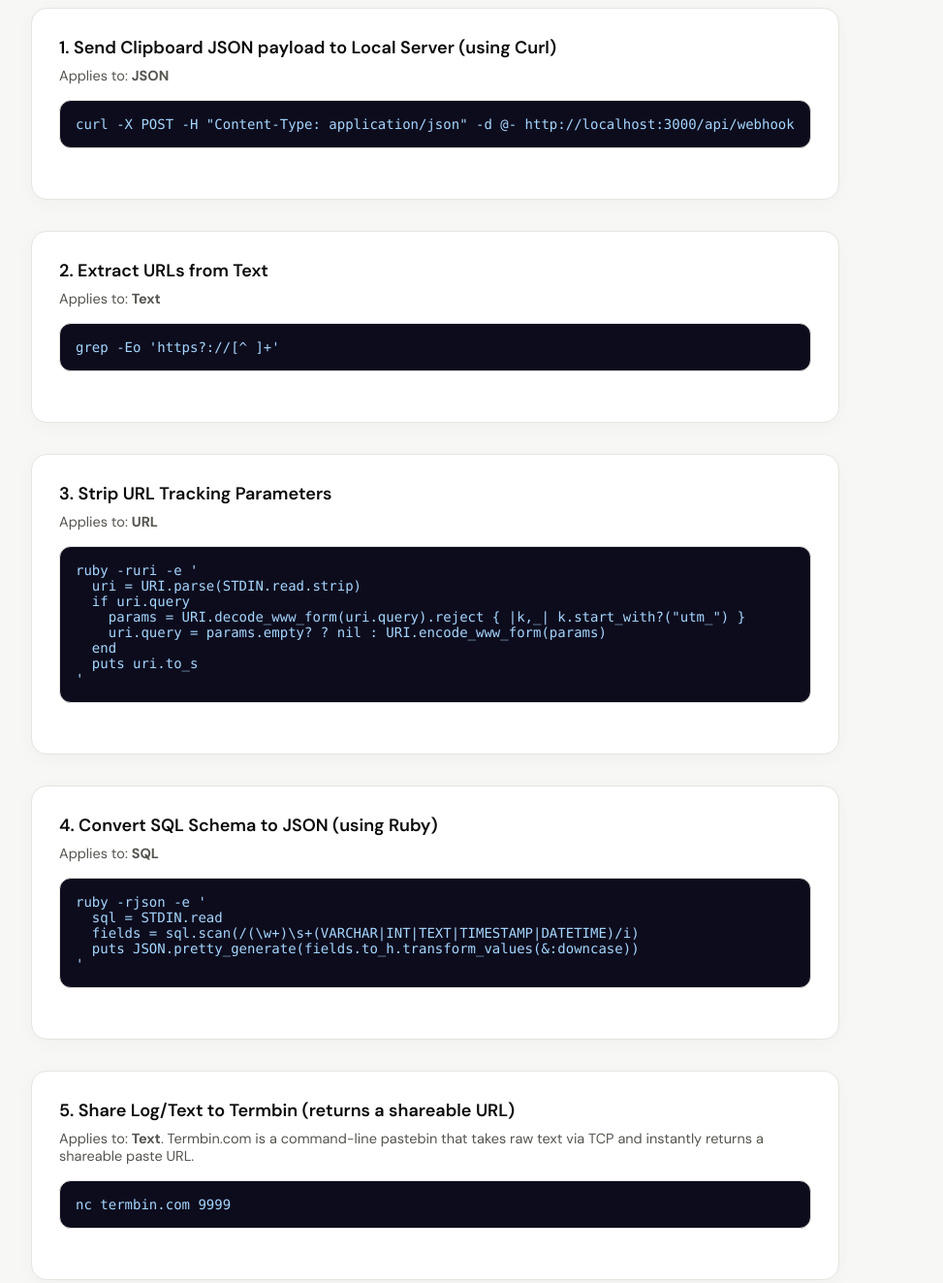
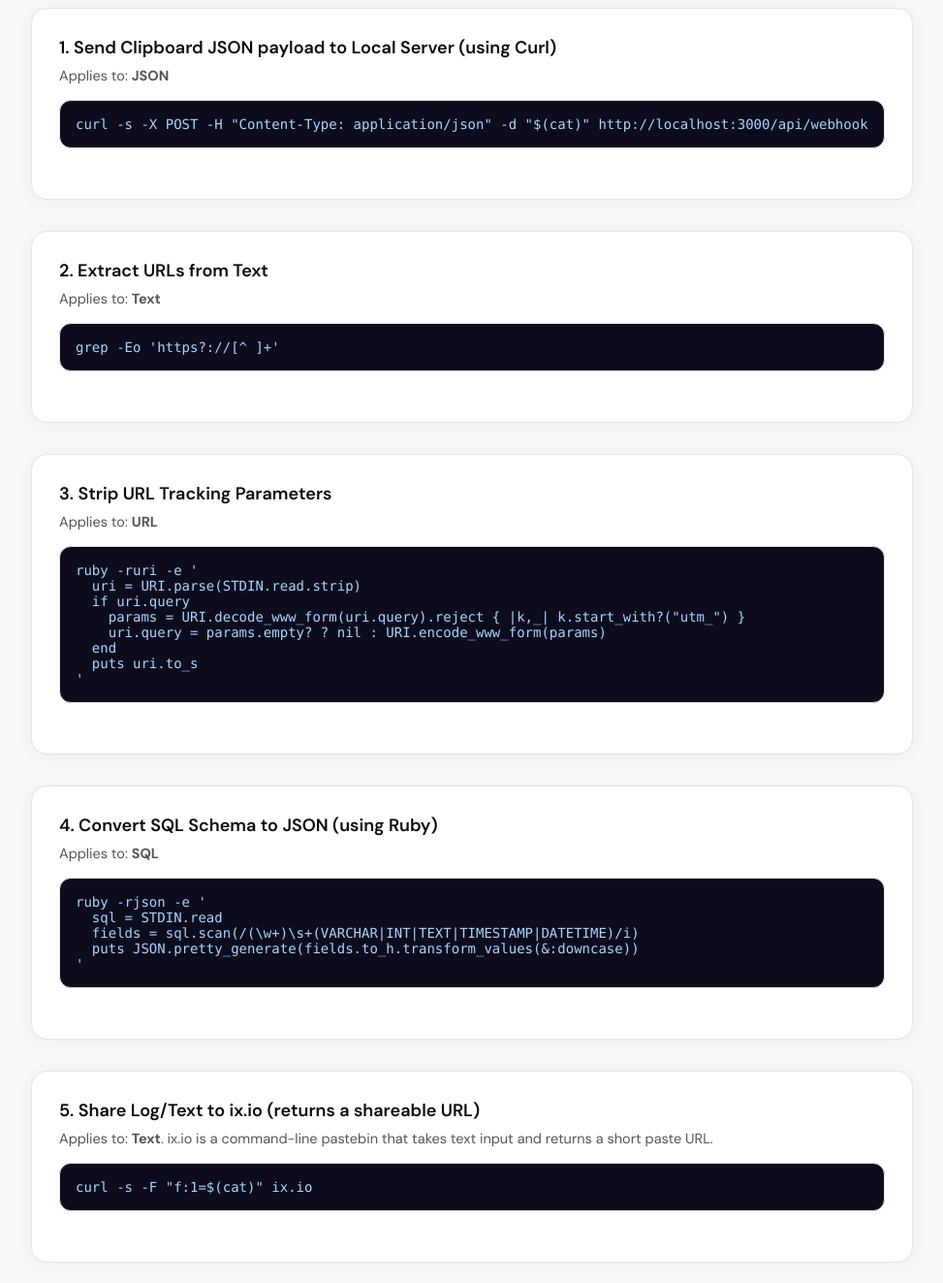
Before and after one commit to dindina/l2cache-site, a website: page custom-actions.html in a window 1280 px wide. Shown: the part 1700-3023 px from the top of the page at 97% size, without its empty margins (208-1181 px from the left). Drawn offline with nearby package versions, Linux system fonts and the light colour scheme; a web font is replaced by a local one.

Commit message:
fix: correct curl syntax to use standard input substitution $(cat) for parameter-passing

```diff
--- a/custom-actions.html
+++ b/custom-actions.html
@@ -153,7 +153,7 @@
     </ol>
 
     <div style="background: rgba(0, 200, 150, 0.08); border-left: 4px solid #00C896; padding: 16px 20px; margin-bottom: 32px; border-radius: 6px;">
-      <p style="margin-bottom: 0; font-size: 15px; color: var(--text-muted); line-height: 1.6;"><strong>💡 How data is passed without parameters:</strong> Because L2Cache pipes the clipboard content directly into the command's standard input (<code>stdin</code>), you don't need to specify files or variables. Commands like <code>nc termbin.com 9999</code> or <code>sort | uniq</code> automatically receive and process the copied text.</p>
+      <p style="margin-bottom: 0; font-size: 15px; color: var(--text-muted); line-height: 1.6;"><strong>💡 Accessing the clipboard text:</strong> Your command receives the clipboard string via standard input (<code>stdin</code>). You can read it directly in Ruby using <code>STDIN.read</code>, in Perl using default inputs, or inside bash/curl commands using <code>$(cat)</code> to pass it as a parameter.</p>
     </div>
 
     <h2>Scoped Content Filtering</h2>
@@ -170,7 +170,7 @@
       <div class="recipe-card">
         <div class="recipe-title">1. Send Clipboard JSON payload to Local Server (using Curl)</div>
         <div class="recipe-desc">Applies to: <strong>JSON</strong></div>
-        <pre><code>curl -X POST -H "Content-Type: application/json" -d @- http://localhost:3000/api/webhook</code></pre>
+        <pre><code>curl -s -X POST -H "Content-Type: application/json" -d "$(cat)" http://localhost:3000/api/webhook</code></pre>
       </div>
 
       <div class="recipe-card">
@@ -203,9 +203,9 @@
       </div>
 
       <div class="recipe-card">
-        <div class="recipe-title">5. Share Log/Text to Termbin (returns a shareable URL)</div>
-        <div class="recipe-desc">Applies to: <strong>Text</strong>. Termbin.com is a command-line pastebin that takes raw text via TCP and instantly returns a shareable paste URL.</div>
-        <pre><code>nc termbin.com 9999</code></pre>
+        <div class="recipe-title">5. Share Log/Text to ix.io (returns a shareable URL)</div>
+        <div class="recipe-desc">Applies to: <strong>Text</strong>. ix.io is a command-line pastebin that takes text input and returns a short paste URL.</div>
+        <pre><code>curl -s -F "f:1=$(cat)" ix.io</code></pre>
       </div>
 
       <div class="recipe-card">
```
Also changed, not shown: 1 other file.
